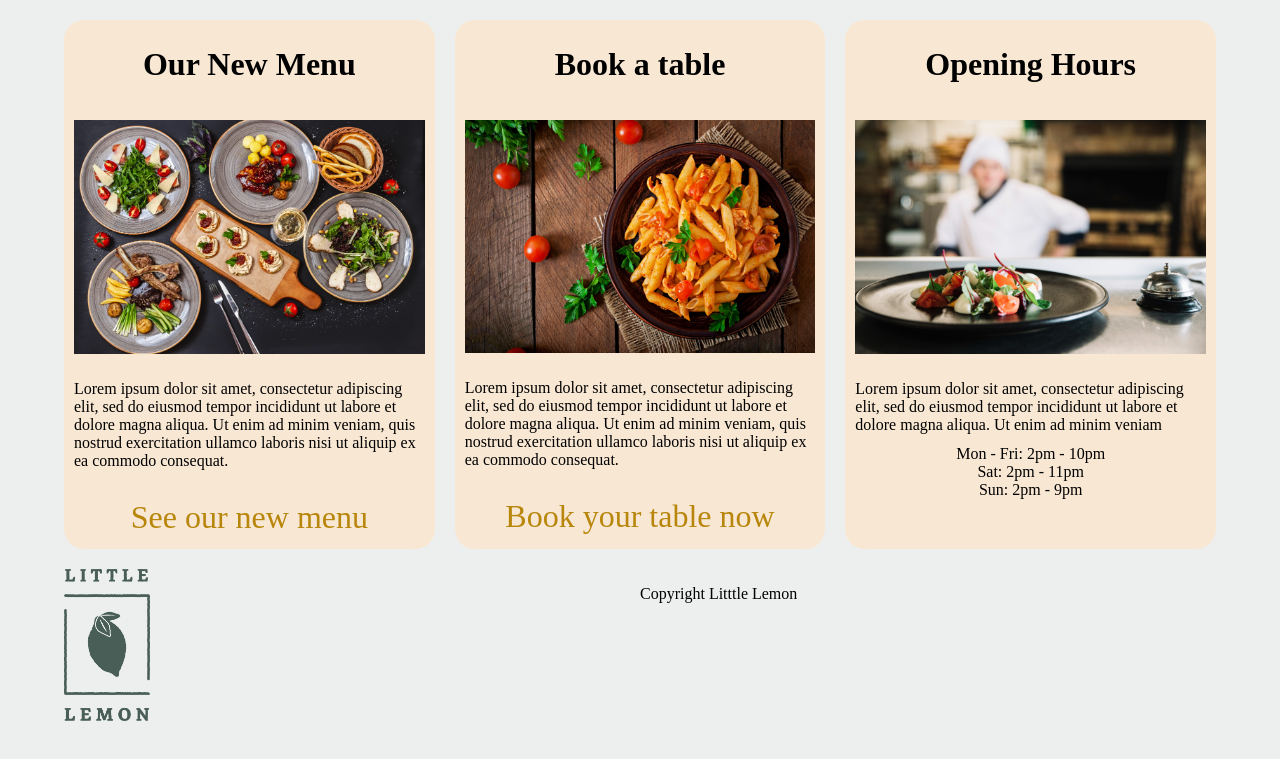
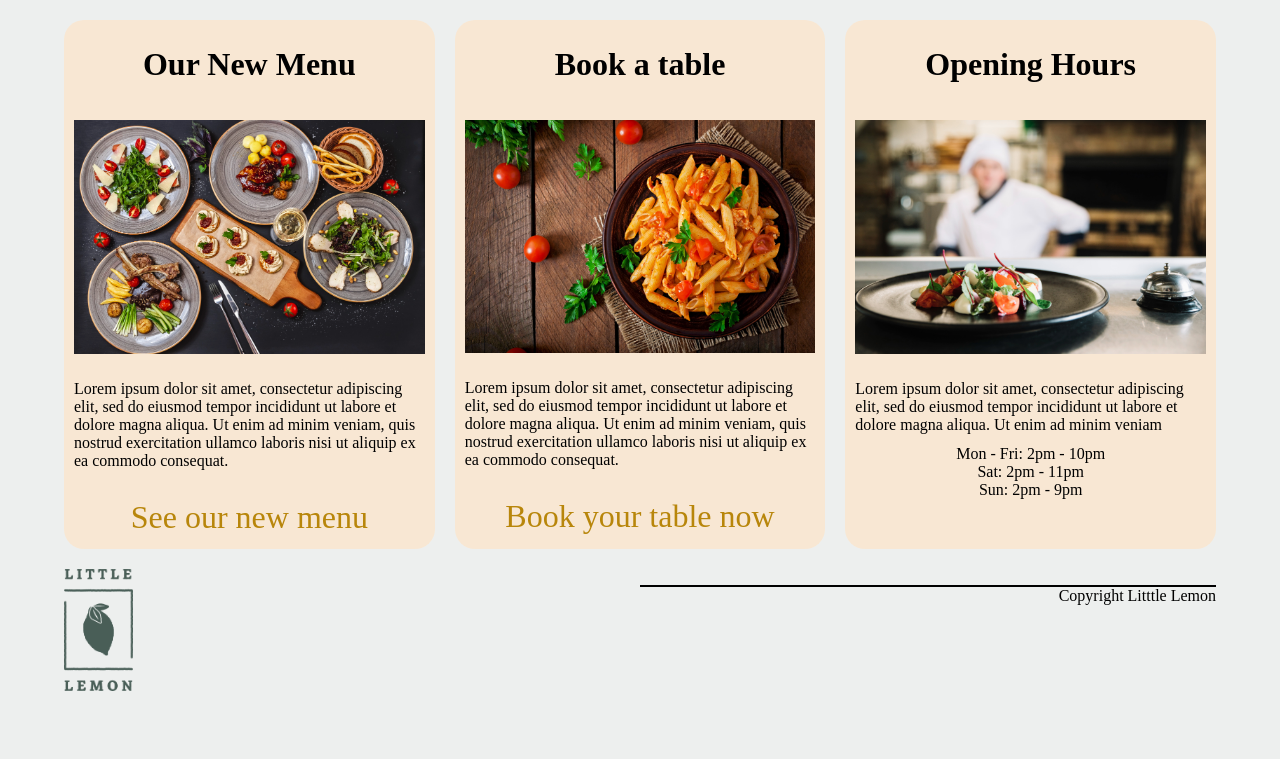
Before and after one commit to Fot28/Little-Lemon, a plain HTML site: page index.html in a window 1280 px wide. Shown: the part 502-1261 px from the top of the page. Drawn offline with Linux system fonts and the light colour scheme; a web font is replaced by a local one.

Commit message:
Finished of the styling of the footer

```diff
--- a/styles.css
+++ b/styles.css
@@ -115,6 +115,11 @@ footer div {
 }
 
 footer img {
-	width: 15%;
+	width: 12%;
 	height: auto;
 }
+
+div > p {
+	border-top: 2px solid black;
+	text-align: end;
+}
```
